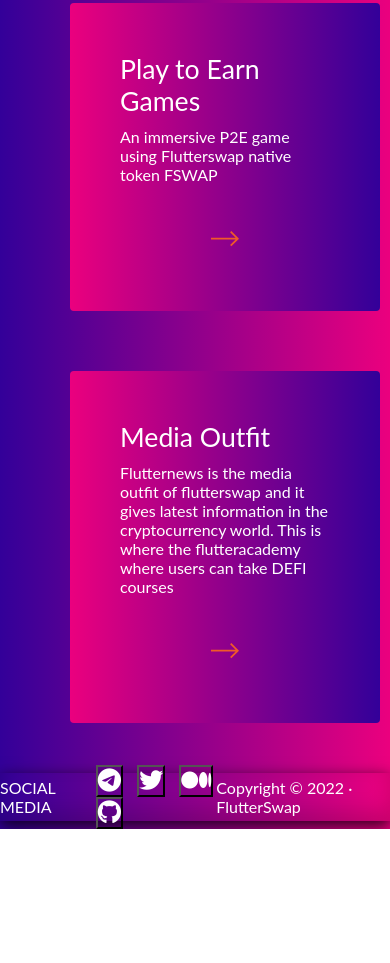
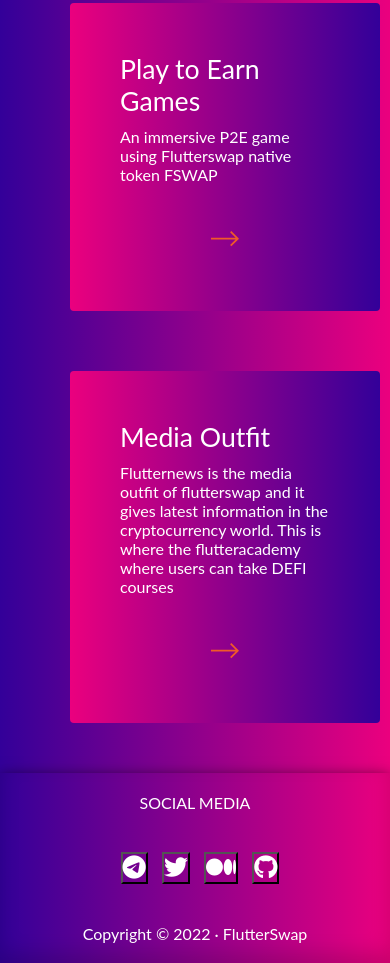
Before and after one commit to zoneboy/fswap, a plain HTML site: page index.html in a window 390 px wide. Shown: the part 2425-3388 px from the top of the page. Before the commit the page ends 3254 px from the top, so only its background shows below. Drawn offline with Linux system fonts and the light colour scheme.

Commit message:
Add files via upload

```diff
--- a/style.css
+++ b/style.css
@@ -256,18 +256,18 @@
     -moz-box-shadow:rgba(0,0,0,0.8) 0px 5px 15px, inset rgba(0,0,0,0.15) 0px -10px 20px;
     -o-box-shadow:rgba(0,0,0,0.8) 0px 5px 15px, inset rgba(0,0,0,0.15) 0px -10px 20px;
     box-shadow:rgba(0,0,0,0.8) 0px 5px 15px, inset rgba(0,0,0,0.15) 0px -10px 20px;
-	height: 3em;
+	/*height: 3em;*/
 	display: flex;
-	/*flex-wrap: wrap;*/
+	flex-wrap: wrap;
 	justify-content: space-evenly;
 	align-items: center;
 	color: white;
 }
 .change {
-	/*flex: 30%;*/
+	flex: 30%;
 }
 .footerText {
-	/*flex: 30%;*/
+	flex: 30%;
 	/*margin-left: 100px;*/
 }
 .btn {
@@ -277,7 +277,7 @@
 	color: inherit;
 }
 .copyright{
-	/*flex: 30%;*/
+	flex: 30%;
 }
 .social button {
 	cursor: pointer;
@@ -293,13 +293,15 @@
   }
 }
 @media screen and (max-width: 938px) {
-  .caption, .image, .box, .boxColor, .imageColor {
+  .caption, .image, .box, .boxColor, .imageColor,.change, .copyright, .footerText {
   	flex: 100%;
   	align-items: center;
   justify-content: center;
   text-align: center;
   }
-
+.change, .copyright, .footerText {
+	margin: 20px;
+}
 .bigCaption, .smallCaption, button.buy {
 	margin-left: 0;
 }
```
